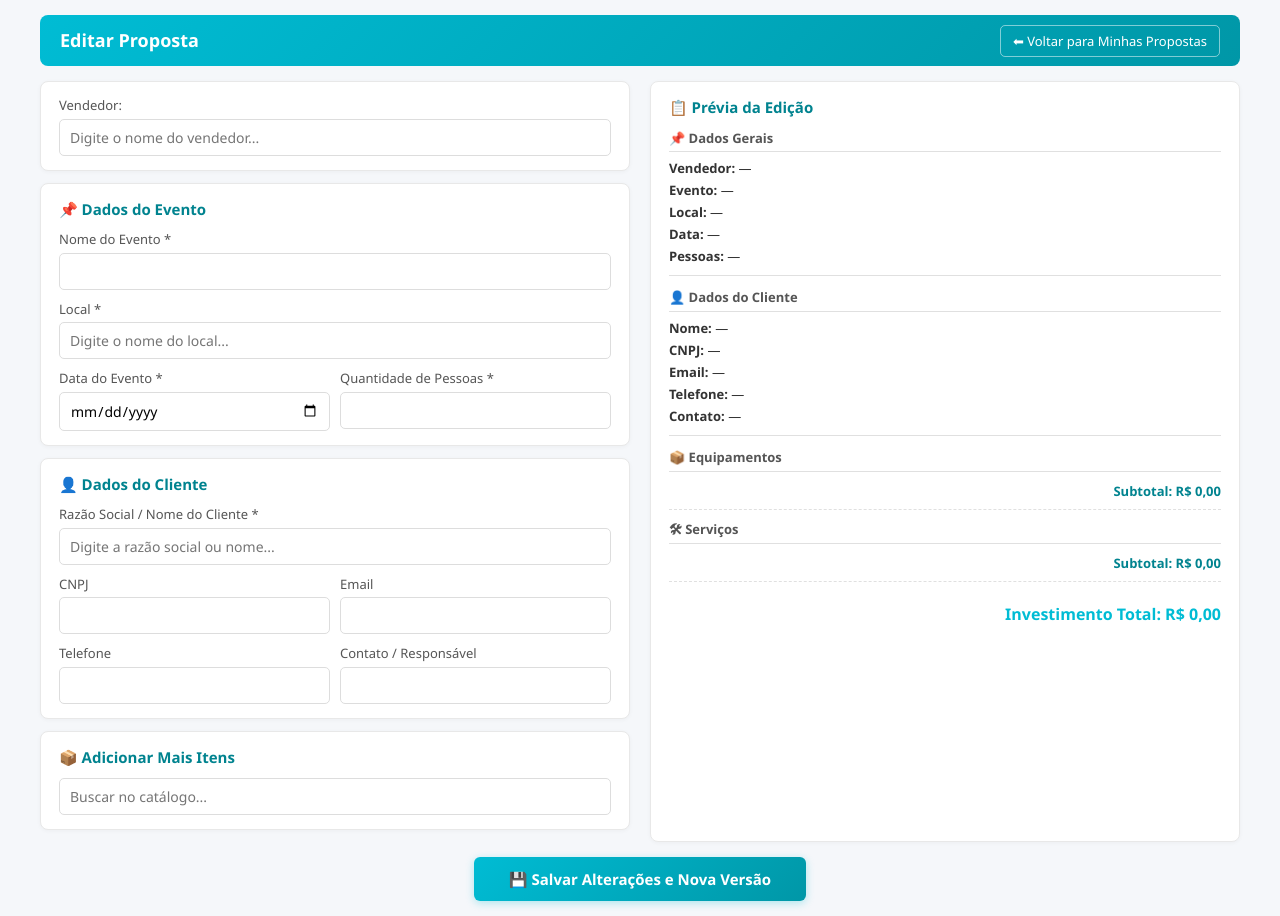
After one commit to PurpConsult/Painel-SLK-Propostas-v2.1, a Flask app: page /editar in a window 1280 px wide. The commit adds this page. Run offline with Flask 3, Linux system fonts and the light colour scheme; data that the repository does not hold is empty.

Commit message:
Melhorias: página exclusiva edição, mantém número, incrementa versão, carrega itens

```diff
--- a/app.py
+++ b/app.py
@@ -403,6 +403,9 @@ def index(): return render_template("index.html")
 @app.route("/propostas")
 def pagina_propostas(): return render_template("propostas.html")
 
+@app.route("/editar")
+def pagina_editar(): return render_template("editar.html")
+
 @app.route("/meus-itens")
 def meus_itens(): return render_template("meus_itens.html")
 
--- /dev/null
+++ b/templates/editar.html
@@ -0,0 +1,345 @@
+<!DOCTYPE html>
+<html lang="pt-BR">
+<head>
+<meta charset="UTF-8">
+<meta name="viewport" content="width=device-width, initial-scale=1">
+<title>SLK Propostas Pro | Editar Orçamento</title>
+<style>
+*{box-sizing:border-box;margin:0;padding:0;font-family:'Segoe UI',Arial,sans-serif}
+body{background:#f5f7fa;padding:15px;color:#333;font-size:14px;line-height:1.5}
+.wrap{max-width:1200px;margin:0 auto}
+header{display:flex;justify-content:space-between;align-items:center;margin-bottom:15px;padding:12px 20px;background:linear-gradient(135deg,#00bcd4,#0097a7);border-radius:8px;color:white}
+header h1{font-size:18px;font-weight:600}
+header nav a{color:white;text-decoration:none;font-size:13px;margin-left:15px;padding:6px 12px;border:1px solid rgba(255,255,255,0.5);border-radius:5px;transition:all 0.2s}
+header nav a:hover{background:white;color:#00bcd4}
+
+.linha-colunas{display:grid;grid-template-columns:1fr 1fr;gap:20px;margin-bottom:15px}
+.bloco-form{background:#fff;padding:14px 18px;border:1px solid #e8e8e8;border-radius:8px;margin-bottom:12px;box-shadow:0 1px 4px rgba(0,0,0,0.04)}
+.bloco-previa{background:#fff;padding:14px 18px;border:1px solid #e8e8e8;border-radius:8px;position:sticky;top:15px;box-shadow:0 1px 4px rgba(0,0,0,0.04)}
+
+h3{font-size:15px;margin-bottom:10px;color:#00838f;font-weight:600}
+h4{font-size:13px;margin-bottom:5px;padding-bottom:3px;border-bottom:1px solid #e0e0e0;color:#555}
+
+label{display:block;margin-bottom:3px;font-size:13px;color:#555;font-weight:500}
+input,select,textarea{width:100%;padding:8px 10px;border:1px solid #ddd;border-radius:5px;font-size:14px;background:#fff;transition:border 0.2s}
+input:focus,select:focus,textarea:focus{outline:none;border-color:#00bcd4;box-shadow:0 0 0 2px rgba(0,188,212,0.1)}
+.grid-2{display:grid;grid-template-columns:1fr 1fr;gap:10px}
+.grid-full{grid-column:1/-1}
+
+#lista_itens,#lista_vendedores,#lista_locais,#lista_clientes{
+    max-height:180px;overflow-y:auto;border:1px solid #ddd;margin-top:4px;background:#fff;display:none;border-radius:5px;position:absolute;z-index:999;width:100%;box-shadow:0 4px 12px rgba(0,0,0,0.1)
+}
+.item-linha{padding:8px 12px;border-bottom:1px solid #f0f0f0;cursor:pointer;font-size:13px;transition:background 0.1s}
+.item-linha:hover{background:#e0f7fa}
+
+.item-previa{display:flex;justify-content:space-between;align-items:center;padding:5px 8px;font-size:13px;border-bottom:1px solid #f5f5f5}
+.subtotal-bloco{text-align:right;font-weight:bold;font-size:13px;padding:5px 0 8px 0;border-bottom:1px dashed #e0e0e0;color:#00838f}
+.total-geral{text-align:right;font-weight:bold;font-size:16px;padding:10px 0;color:#00bcd4}
+
+.aviso{padding:8px;text-align:center;color:#999;font-size:12px}
+.remover{color:#e53935;cursor:pointer;margin-left:8px;font-weight:bold;font-size:16px}
+.grupo-busca{position:relative}
+
+.area-botao{text-align:center;margin-top:15px}
+.btn{background:linear-gradient(135deg,#00bcd4,#0097a7);color:#fff;border:none;padding:12px 35px;border-radius:6px;cursor:pointer;font-size:15px;font-weight:600;display:inline-block;transition:transform 0.1s,box-shadow 0.2s;box-shadow:0 2px 8px rgba(0,188,212,0.3)}
+.btn:hover{transform:translateY(-1px);box-shadow:0 4px 12px rgba(0,188,212,0.4)}
+
+.qtd-control{display:flex;align-items:center;gap:4px}
+.qtd-btn{width:22px;height:22px;border:1px solid #ddd;border-radius:3px;background:#f9f9f9;cursor:pointer;font-size:14px;display:flex;align-items:center;justify-content:center;color:#555}
+
+@media(max-width:768px){
+    .linha-colunas{grid-template-columns:1fr}
+    .bloco-previa{position:static}
+}
+</style>
+</head>
+<body>
+<div class="wrap">
+<header>
+    <h1 id="titulo_editar">Editar Proposta</h1>
+    <nav>
+        <a href="/propostas">⬅ Voltar para Minhas Propostas</a>
+    </nav>
+</header>
+
+<form id="form">
+<input type="hidden" id="editar_numero" value="">
+<input type="hidden" id="editar_versao" value="">
+
+<div class="linha-colunas">
+    <div>
+        <div class="bloco-form">
+            <label>Vendedor:</label>
+            <div class="grupo-busca">
+                <input type="text" id="busca_vendedor" placeholder="Digite o nome do vendedor..." autocomplete="off">
+                <div id="lista_vendedores"></div>
+            </div>
+            <input type="hidden" id="id_vendedor" value="">
+        </div>
+
+        <div class="bloco-form">
+            <h3>📌 Dados do Evento</h3>
+            <div class="grid-2">
+                <div class="grid-full">
+                    <label>Nome do Evento *</label>
+                    <input type="text" id="nome_evento" required>
+                </div>
+                <div class="grid-full">
+                    <label>Local *</label>
+                    <div class="grupo-busca">
+                        <input type="text" id="busca_local" placeholder="Digite o nome do local..." required autocomplete="off">
+                        <div id="lista_locais"></div>
+                    </div>
+                </div>
+                <div>
+                    <label>Data do Evento *</label>
+                    <input type="date" id="data_evento" required>
+                </div>
+                <div>
+                    <label>Quantidade de Pessoas *</label>
+                    <input type="number" id="qtd_pessoas" min="1" required>
+                </div>
+            </div>
+        </div>
+
+        <div class="bloco-form">
+            <h3>👤 Dados do Cliente</h3>
+            <div class="grid-2">
+                <div class="grid-full">
+                    <label>Razão Social / Nome do Cliente *</label>
+                    <div class="grupo-busca">
+                        <input type="text" id="busca_cliente" placeholder="Digite a razão social ou nome..." required autocomplete="off">
+                        <div id="lista_clientes"></div>
+                    </div>
+                </div>
+                <div>
+                    <label>CNPJ</label>
+                    <input type="text" id="cliente_cnpj">
+                </div>
+                <div>
+                    <label>Email</label>
+                    <input type="text" id="cliente_email">
+                </div>
+                <div>
+                    <label>Telefone</label>
+                    <input type="text" id="cliente_telefone">
+                </div>
+                <div>
+                    <label>Contato / Responsável</label>
+                    <input type="text" id="cliente_contato">
+                </div>
+            </div>
+        </div>
+
+        <div class="bloco-form">
+            <h3>📦 Adicionar Mais Itens</h3>
+            <div class="grupo-busca">
+                <input type="text" id="busca_item" placeholder="Buscar no catálogo..." autocomplete="off">
+                <div id="lista_itens"></div>
+            </div>
+        </div>
+    </div>
+
+    <div class="bloco-previa">
+        <h3>📋 Prévia da Edição</h3>
+        <div style="margin-bottom:12px;padding-bottom:8px;border-bottom:1px solid #e0e0e0">
+            <h4>📌 Dados Gerais</h4>
+            <div style="font-size:13px;line-height:1.7">
+                <strong>Vendedor:</strong> <span id="prev_vendedor">—</span><br>
+                <strong>Evento:</strong> <span id="prev_evento">—</span><br>
+                <strong>Local:</strong> <span id="prev_local">—</span><br>
+                <strong>Data:</strong> <span id="prev_data">—</span><br>
+                <strong>Pessoas:</strong> <span id="prev_pessoas">—</span>
+            </div>
+        </div>
+        <div style="margin-bottom:12px;padding-bottom:8px;border-bottom:1px solid #e0e0e0">
+            <h4>👤 Dados do Cliente</h4>
+            <div style="font-size:13px;line-height:1.7">
+                <strong>Nome:</strong> <span id="prev_cliente">—</span><br>
+                <strong>CNPJ:</strong> <span id="prev_cliente_cnpj">—</span><br>
+                <strong>Email:</strong> <span id="prev_cliente_email">—</span><br>
+                <strong>Telefone:</strong> <span id="prev_cliente_telefone">—</span><br>
+                <strong>Contato:</strong> <span id="prev_cliente_contato">—</span>
+            </div>
+        </div>
+        <div style="margin-bottom:10px">
+            <h4>📦 Equipamentos</h4>
+            <div id="lista_produtos"></div>
+            <div id="subtotal_produtos" class="subtotal-bloco">Subtotal: R$ 0,00</div>
+        </div>
+        <div style="margin-bottom:10px">
+            <h4>🛠 Serviços</h4>
+            <div id="lista_servicos"></div>
+            <div id="subtotal_servicos" class="subtotal-bloco">Subtotal: R$ 0,00</div>
+        </div>
+        <div id="total_geral" class="total-geral">Investimento Total: R$ 0,00</div>
+    </div>
+</div>
+
+<div class="area-botao">
+    <button type="submit" class="btn" id="btnSubmit">💾 Salvar Alterações e Nova Versão</button>
+</div>
+<div id="msg_resultado"></div>
+</form>
+
+<script>
+const API_BASE_URL = "/api";
+let todos_itens = [];
+let selecionados = [];
+let lista_vendedores = [], lista_locais = [], lista_clientes = [];
+
+async function carregar_dados() {
+    try {
+        const [v, l, c, p] = await Promise.all([
+            fetch(`${API_BASE_URL}/vendedores`).then(r => r.json()),
+            fetch(`${API_BASE_URL}/locais`).then(r => r.json()),
+            fetch(`${API_BASE_URL}/clientes`).then(r => r.json()),
+            fetch(`${API_BASE_URL}/produtos-catalogo`).then(r => r.json())
+        ]);
+        lista_vendedores = v.dados || [];
+        lista_locais = l.dados || [];
+        lista_clientes = c.dados || [];
+        todos_itens = p.dados || [];
+        inicializar_edicao();
+    } catch (e) { console.error("Erro ao carregar dados:", e); }
+}
+
+function inicializar_edicao() {
+    const num = localStorage.getItem("editar_numero");
+    const ver = localStorage.getItem("editar_versao");
+    const dadosSalvos = localStorage.getItem("dados_editar");
+
+    if (num && ver && dadosSalvos) {
+        document.getElementById('editar_numero').value = num;
+        document.getElementById('editar_versao').value = ver;
+        document.getElementById('titulo_editar').innerText = `Editar Proposta — Nº ${num}`;
+
+        const d = JSON.parse(dadosSalvos);
+
+        if(d.evento) {
+            document.getElementById('nome_evento').value = d.evento.nome_evento || "";
+            document.getElementById('data_evento').value = d.evento.data_evento || "";
+            document.getElementById('busca_local').value = d.evento.local_evento || "";
+            document.getElementById('qtd_pessoas').value = d.evento.qtd_pessoas || "";
+            document.getElementById('busca_vendedor').value = d.evento.nome_vendedor || "";
+            document.getElementById('id_vendedor').value = d.evento.id_vendedor || "";
+        }
+        if(d.cliente) {
+            document.getElementById('busca_cliente').value = d.cliente.razao_social || "";
+            document.getElementById('cliente_cnpj').value = d.cliente.cnpj || "";
+            document.getElementById('cliente_telefone').value = d.cliente.telefone || "";
+            document.getElementById('cliente_email').value = d.cliente.email || "";
+            document.getElementById('cliente_contato').value = d.cliente.responsavel || "";
+        }
+        if(d.itens) {
+            selecionados = d.itens.map(i => ({
+                id: i.id || i.codigo,
+                nome: i.nome,
+                valor: parseFloat(i.valor || 0),
+                quantidade: parseInt(i.quantidade || 1),
+                tipo_item: i.tipo_item || (i.tipo === "serviço" ? "Serviço" : "Equipamento"),
+                categoria: i.categoria || ""
+            }));
+        }
+        atualizar_previa_completa();
+    }
+}
+
+function atualizar_previa_completa() {
+    const ids = ["prev_vendedor", "prev_evento", "prev_local", "prev_data", "prev_pessoas", "prev_cliente", "prev_cliente_cnpj", "prev_cliente_email", "prev_cliente_telefone", "prev_cliente_contato"];
+    const inputs = ["busca_vendedor", "nome_evento", "busca_local", "data_evento", "qtd_pessoas", "busca_cliente", "cliente_cnpj", "cliente_email", "cliente_telefone", "cliente_contato"];
+    ids.forEach((id, i) => document.getElementById(id).innerText = document.getElementById(inputs[i]).value || "—");
+
+    let html_prod = "", html_serv = "", sub_prod = 0, sub_serv = 0;
+    selecionados.forEach((item, idx) => {
+        const sub = item.quantidade * item.valor;
+        const linha = `<div class="item-previa">
+            <span><span class="qtd-control"><span class="qtd-btn" onclick="alterarQtd(${idx},-1)">-</span> <strong>${item.quantidade}</strong> <span class="qtd-btn" onclick="alterarQtd(${idx},1)">+</span></span> ${item.nome}</span>
+            <span>R$ ${sub.toFixed(2).replace(".",",")} <span class="remover" onclick="removerItem(${idx})">✕</span></span>
+        </div>`;
+        if (item.tipo_item === "Serviço") { html_serv += linha; sub_serv += sub; }
+        else { html_prod += linha; sub_prod += sub; }
+    });
+
+    document.getElementById("lista_produtos").innerHTML = html_prod || '<div class="aviso">Nenhum equipamento</div>';
+    document.getElementById("lista_servicos").innerHTML = html_serv || '<div class="aviso">Nenhum serviço</div>';
+    document.getElementById("subtotal_produtos").innerText = `Subtotal: R$ ${sub_prod.toFixed(2).replace(".",",")}`;
+    document.getElementById("subtotal_servicos").innerText = `Subtotal: R$ ${sub_serv.toFixed(2).replace(".",",")}`;
+    document.getElementById("total_geral").innerText = `Investimento Total: R$ ${(sub_prod + sub_serv).toFixed(2).replace(".",",")}`;
+}
+
+function alterarQtd(idx, delta) {
+    selecionados[idx].quantidade = Math.max(1, selecionados[idx].quantidade + delta);
+    atualizar_previa_completa();
+}
+
+function removerItem(idx) {
+    selecionados.splice(idx, 1);
+    atualizar_previa_completa();
+}
+
+// Lógica de busca e seleção idêntica à index.html
+document.getElementById("busca_item").addEventListener("input", e => {
+    const termo = e.target.value.toLowerCase();
+    const lista = document.getElementById("lista_itens");
+    if(!termo) { lista.style.display="none"; return; }
+    const filtrados = todos_itens.filter(i => i.nome.toLowerCase().includes(termo)).slice(0, 20);
+    lista.innerHTML = filtrados.map(i => `<div class="item-linha" onclick="adicionarItem(${i.id})">${i.nome}</div>`).join("");
+    lista.style.display = "block";
+});
+
+function adicionarItem(id) {
+    const item = todos_itens.find(i => String(i.id) === String(id));
+    const existe = selecionados.find(s => String(s.id) === String(id));
+    if(existe) existe.quantidade++;
+    else selecionados.push({...item, quantidade: 1});
+    atualizar_previa_completa();
+    document.getElementById("busca_item").value = "";
+    document.getElementById("lista_itens").style.display = "none";
+}
+
+document.getElementById("form").addEventListener("submit", async e => {
+    e.preventDefault();
+    const btn = document.getElementById("btnSubmit");
+    btn.disabled = true; btn.textContent = "⏳ Salvando...";
+
+    const dados = {
+        editar_numero: document.getElementById("editar_numero").value,
+        editar_versao: parseInt(document.getElementById("editar_versao").value),
+        nome_vendedor: document.getElementById("busca_vendedor").value,
+        id_vendedor: document.getElementById("id_vendedor").value || "51",
+        nome_evento: document.getElementById("nome_evento").value,
+        local_evento: document.getElementById("busca_local").value,
+        data_evento: document.getElementById("data_evento").value,
+        qtd_pessoas: document.getElementById("qtd_pessoas").value,
+        razao_social: document.getElementById("busca_cliente").value,
+        cnpj: document.getElementById("cliente_cnpj").value,
+        telefone: document.getElementById("cliente_telefone").value,
+        email: document.getElementById("cliente_email").value,
+        responsavel: document.getElementById("cliente_contato").value,
+        itens: selecionados
+    };
+
+    try {
+        const res = await fetch(`${API_BASE_URL}/gerar-proposta`, {
+            method: "POST",
+            headers: {"Content-Type": "application/json"},
+            body: JSON.stringify(dados)
+        });
+        const json = await res.json();
+        if (json.sucesso) {
+            localStorage.removeItem("dados_editar");
+            window.location.href = "/propostas";
+        } else { alert("Erro: " + json.erro); }
+    } catch (err) { alert("Erro na conexão"); }
+    btn.disabled = false; btn.textContent = "💾 Salvar Alterações e Nova Versão";
+});
+
+// Inicialização
+carregar_dados();
+["busca_vendedor", "nome_evento", "busca_local", "data_evento", "qtd_pessoas", "busca_cliente", "cliente_cnpj", "cliente_email", "cliente_telefone", "cliente_contato"].forEach(id => {
+    document.getElementById(id).addEventListener("input", atualizar_previa_completa);
+});
+</script>
+</body>
+</html>
--- a/templates/propostas.html
+++ b/templates/propostas.html
@@ -163,7 +163,7 @@ function irEditar(numProposta, versao, botao){
 
             console.log("✅ Dados salvos para edição:", JSON.parse(dadosOrganizados));
 
-            window.location.href = "/";
+            window.location.href = "/editar";
         })
         .catch(e => {
             console.error("Erro ao buscar proposta:", e);
```
